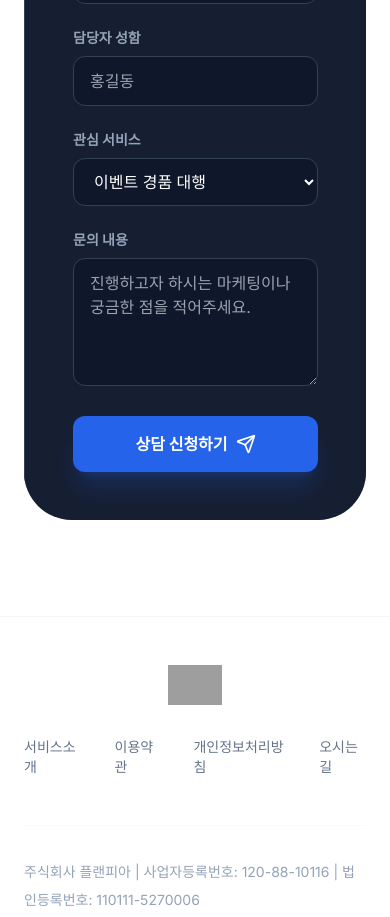
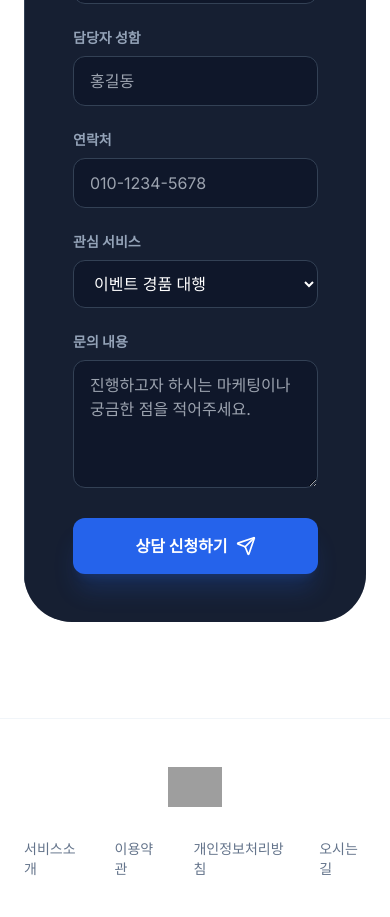
Before and after one commit to eslehoon7/web-design-sample, a React (Vite) app: page / in a window 390 px wide. Shown: the part 5400-6317 px from the top of the page. Built offline with nearby package versions, Linux system fonts and the light colour scheme; grey boxes are pictures that could not be loaded.

Commit message:
feat: Add phone number to contact form
Includes a new input field for the user's phone number in the contact form. This change also updates the submission validation to ensure the phone number is entered before submission and resets the phone number field upon successful form submission.

```diff
--- a/components/Contact.tsx
+++ b/components/Contact.tsx
@@ -11,6 +11,7 @@ const Contact: React.FC = () => {
   const [formData, setFormData] = useState({
     company: '',
     manager: '',
+    phone: '',
     service: '이벤트 경품 대행',
     message: ''
   });
@@ -40,7 +41,7 @@ const Contact: React.FC = () => {
   const handleSubmit = async (e: React.FormEvent) => {
     e.preventDefault();
 
-    if (!formData.company || !formData.manager || !formData.service || !formData.message) {
+    if (!formData.company || !formData.manager || !formData.phone || !formData.service || !formData.message) {
       alert('모든 항목을 입력해주세요.');
       return;
     }
@@ -63,6 +64,7 @@ const Contact: React.FC = () => {
         setFormData({
           company: '',
           manager: '',
+          phone: '',
           service: '이벤트 경품 대행',
           message: ''
         });
@@ -164,6 +166,18 @@ const Contact: React.FC = () => {
                   </div>
                 </div>
                 <div>
+                  <label className="block text-sm font-bold text-slate-400 mb-2">연락처</label>
+                  <input
+                    type="text"
+                    name="phone"
+                    value={formData.phone}
+                    onChange={handleChange}
+                    className="w-full bg-slate-900 border border-slate-700 rounded-xl px-4 py-3 text-white focus:outline-none focus:border-blue-500 transition-colors"
+                    placeholder="010-1234-5678"
+                    required
+                  />
+                </div>
+                <div>
                   <label className="block text-sm font-bold text-slate-400 mb-2">관심 서비스</label>
                   <select
                     name="service"
```
